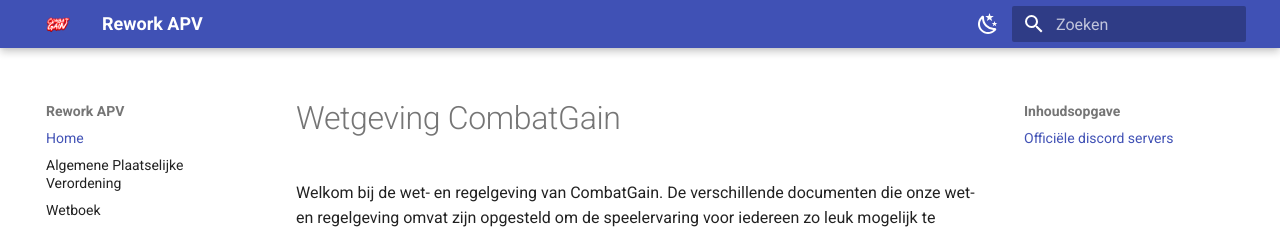
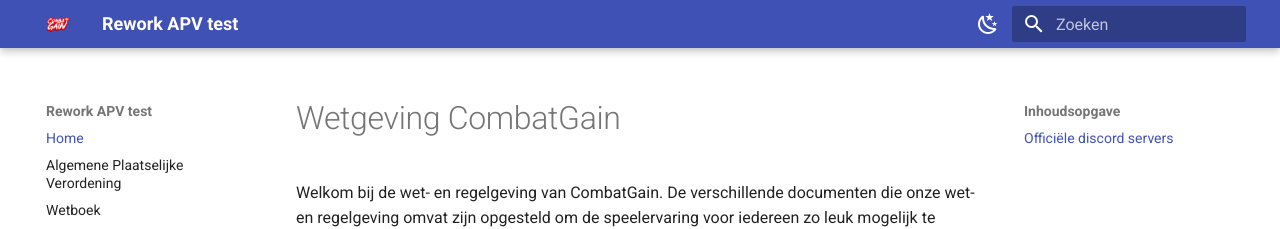
Before and after one commit to Sungerbob1/APVcg, an MkDocs documentation site: the page built from docs/index.md, in a window 1280 px wide. Shown: the top 229 px of the page. Built offline with MkDocs 1.6.1 and Material for MkDocs 9.7.7, drawn with Linux system fonts in a browser that asks for light colours; comment, search, counter and statistics services are not loaded.

Commit message:
ddddddddddddddddddddddddddddddddddddddddddddddddddddddddddd

```diff
--- a/mkdocs.yml
+++ b/mkdocs.yml
@@ -1,5 +1,5 @@
 # Project information
-site_name: Rework APV
+site_name: Rework APV test
 site_url: 'https://wetboek.combatgain.nl/'
 site_description: 'Wet en regelgeving van CombatGain'
 site_author: 'John'
```
Also changed, not shown: 1 other file.
